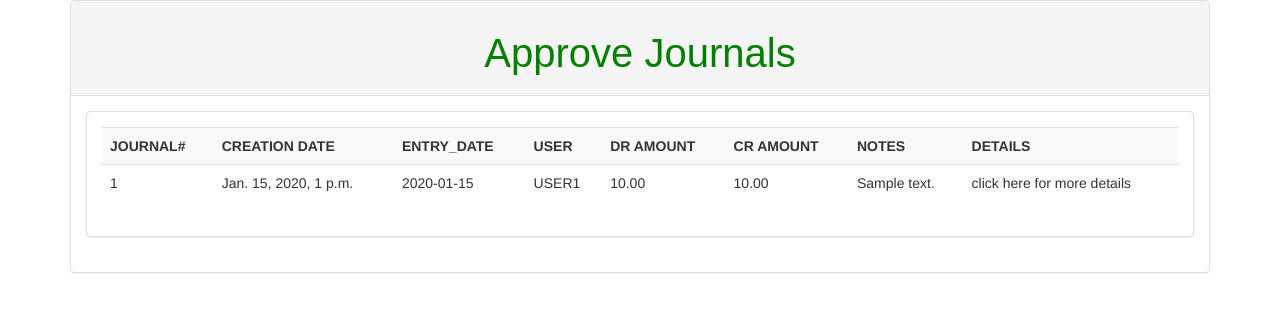
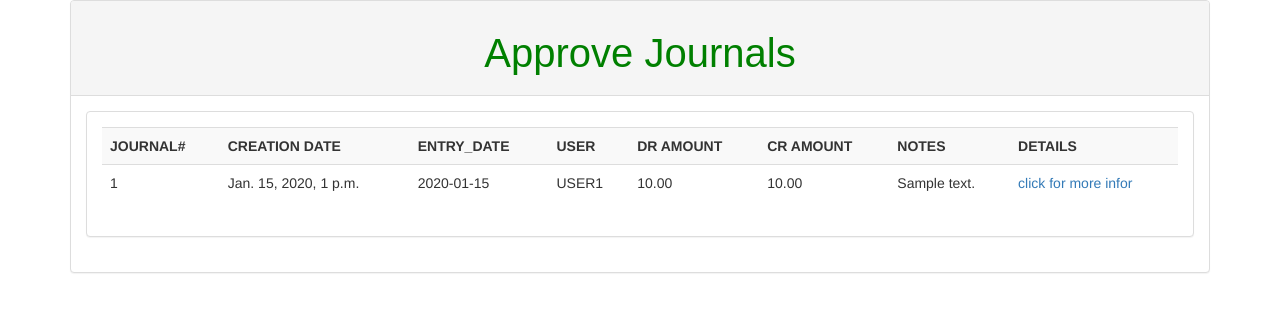
Before and after one commit to evantoh/journal-checker, a Django app: page /reports/journal_approval/ in a window 1280 px wide. Shown: the top 312 px of the page. Run offline with Django 3.2, Linux system fonts and the light colour scheme; tables that the repository leaves empty hold one stand-in row (values such as "Sample post"); some libraries are stand-ins or nearby versions.

Commit message:
added the clickable url for more information

```diff
--- a/reports/demands/templates/approval.html
+++ b/reports/demands/templates/approval.html
@@ -25,7 +25,10 @@
                                 <th style="white-space: nowrap">{{ cell }}</th>
                                 {% endfor %} {% else %} {% for cell in record %}
                                 <td style="white-space: pre-wrap ">{{ cell }}</td>
-                                {% endfor %} {% endif %}
+
+                                {% endfor %}
+                                <td><a href="{% url 'book_journal' %}">click for more infor</a></td>
+                                {% endif %}
                             </tr>
                             {% endfor %}
                         </table>
--- a/reports/demands/views.py
+++ b/reports/demands/views.py
@@ -252,8 +252,8 @@ def journal_approval(request):
         dr_amount=data.debit_amount
         cr_amount=data.credit_amount
         notes=data.notes
-        details="click here for more details"
-        append_data = (journal_id,created_at,entry_date,user,dr_amount,cr_amount,notes,details)
+        # details="click here for more details"
+        append_data = (journal_id,created_at,entry_date,user,dr_amount,cr_amount,notes)
         table.append(append_data)
 
 
```
